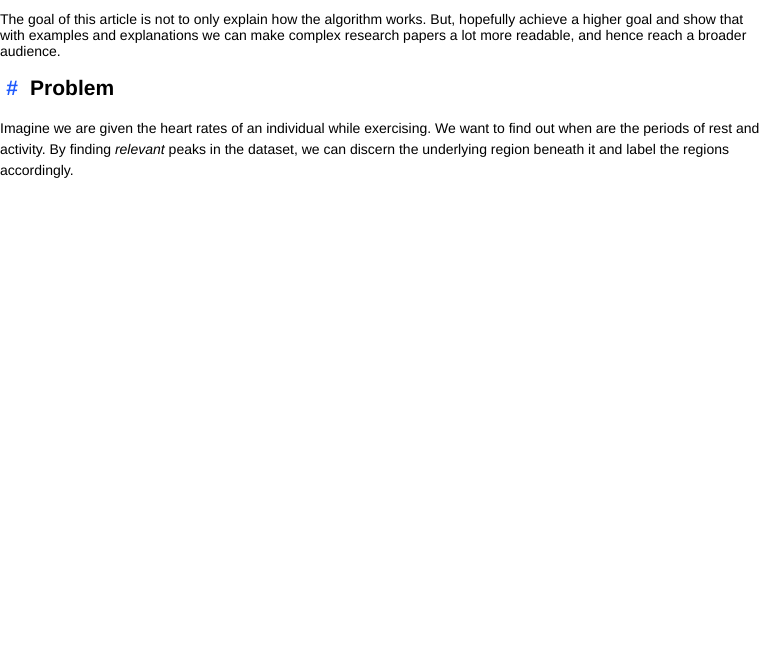
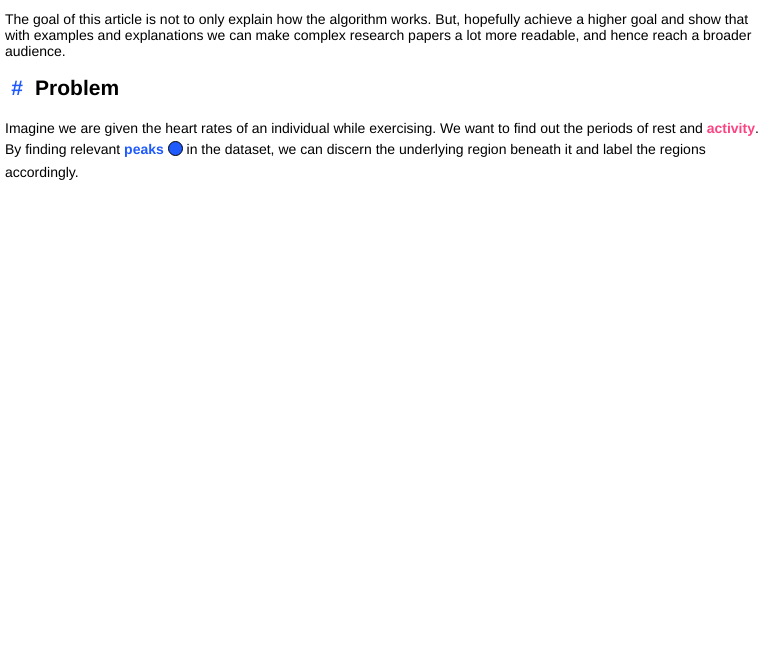
Before and after one commit to cinvoke/d3-peaks, a plain HTML site: page index.html in a window 768 px wide. Shown: the part 128-800 px from the top of the page. Drawn offline with Linux system fonts and the light colour scheme.

Commit message:
inline legend

```diff
--- a/index.html
+++ b/index.html
@@ -33,9 +33,13 @@ Problem
 
 <p>
 Imagine we are given the heart rates of an individual while exercising.
-We want to find out when are the periods of rest and activity.
-By finding <span class="highlight">relevant</span> peaks in the dataset,
-we can discern the underlying region beneath it and label the regions accordingly.
+We want to find out the periods of rest and <span style="color: #FC4483; font-weight: 700;">activity</span>.
+By finding relevant <span style="color: #1F5AFD; font-weight: 700;">peaks</span>
+<span style="display: inline-block; vertical-align: text-top;">
+<svg width="15" height="15"><circle cx="7.5" cy="7.5" r="7" stroke="black" fill="#1F5AFD"></circle></svg>
+</span>
+in the dataset, we can discern the underlying
+region beneath it and label the regions accordingly.
 </p>
 
 </body>
--- a/styles/d3-peaks.css
+++ b/styles/d3-peaks.css
@@ -7,22 +7,22 @@ body {
 }
 @media screen and (max-width: 320px) {
   body {
-    width: 300px;
+    width: 310px;
   }
 }
 @media screen and (min-width: 320px) and (max-width: 480px) {
   body {
-    width: 320px;
+    width: 310px;
   }
 }
 @media screen and (min-width: 480px) and (max-width: 768px) {
   body {
-    width: 480px;
+    width: 470px;
   }
 }
 @media screen and (min-width: 768px) and (max-width: 992px) {
   body {
-    width: 768px;
+    width: 758px;
   }
 }
 .header h1 {
--- a/styles/main.less
+++ b/styles/main.less
@@ -6,16 +6,16 @@ body {
   font-size: 14px;
   @media screen {
     @media (max-width: 320px) {
-      width: 300px;
+      width: 310px;
     }
     @media (min-width: 320px) and (max-width: 480px) {
-      width: 320px;
+      width: 310px;
     }
     @media (min-width: 480px) and (max-width: 768px) {
-      width: 480px;
+      width: 470px;
     }
     @media (min-width: 768px) and (max-width: 992px) {
-      width: 768px;
+      width: 758px;
     }
   }
 }
```
